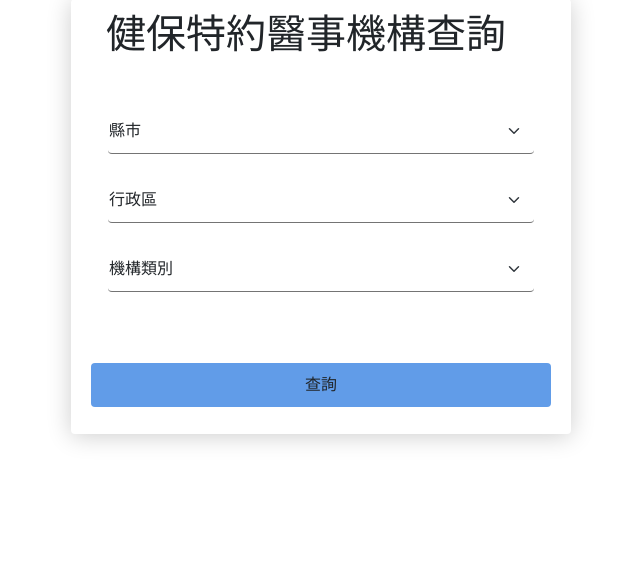
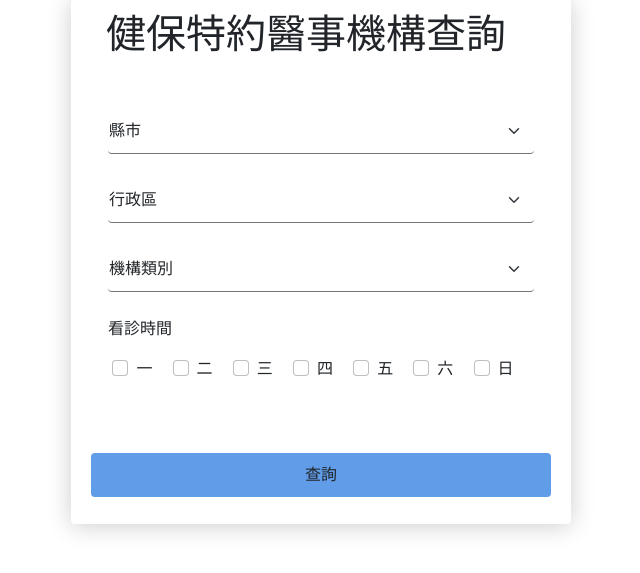
Before and after one commit to scottgood333/db_project, a Flask app: page /search in a window 1280 px wide. Shown: the part 122-695 px from the top of the page, without its empty margins (319-959 px from the left). Run offline with Flask 3, Linux system fonts and the light colour scheme.

Commit message:
Add appointment scheduling and dropdown selection functionality

```diff
--- a/apps/static/options.js
+++ b/apps/static/options.js
@@ -8,107 +8,116 @@ function updateOptions() {
     // departmentSelect.innerHTML = "";
 
     // 根據第一個選項的值，更新第二個選項的選項
-    if (countySelect.value === "基隆市") {
-        // keelung 基隆
-        var content = ["信義區", "安樂區"];
+    if (countySelect.value === "臺北市") {
+        // 臺北市
+        var content = ['中正區', '大同區', '中山區', '萬華區', '信義區', '松山區', '大安區', '南港區', '北投區', '內湖區', '士林區', '文山區'];
+        for (let i = 0; i < content.length; i++) {
+            var option = document.createElement("option");
+            option.value = content[i];
+            option.text = "臺北市" + content[i];
+            districtSelect.add(option);
+        }
+    }else if (countySelect.value === "新北市") {
+        // 新北市
+        var content = ['板橋區', '新莊區', '泰山區', '林口區', '淡水區', '金山區', '八里區', '萬里區', '石門區', '三芝區', '瑞芳區', '汐止區', '平溪區', '貢寮區', '雙溪區', '深坑區', '石碇區', '新店區', '坪林區', '烏來區', '中和區', '永和區', '土城區', '三峽區', '樹林區', '鶯歌區', '三重區', '蘆洲區', '五股區'];
+        for (let i = 0; i < content.length; i++) {
+            var option = document.createElement("option");
+            option.value = content[i];
+            option.text = "新北市" + content[i];
+            districtSelect.add(option);
+        }
+    }else if (countySelect.value === "基隆市") {
+        // 基隆市
+        var content = ['仁愛區', '中正區', '信義區', '中山區', '安樂區', '暖暖區', '七堵區'];
         for (let i = 0; i < content.length; i++) {
             var option = document.createElement("option");
             option.value = content[i];
             option.text = "基隆市" + content[i];
             districtSelect.add(option);
         }
-    } else if (countySelect.value === "新北市") {
-        // newtaipei 新北市
-        var content = ['三峽區', '新店區', '八里區', '汐止區', '泰山區', '新莊區', '中和區', '三重區'];
-        for (let i = 0; i < content.length; i++) {
-            var option = document.createElement("option");
-            option.value = content[i];
-            option.text = "新北市" + content[i];
-            districtSelect.add(option);
-        }
-    } else if (countySelect.value === "臺北市") {
-        // taipei 臺北市
-        var content = ['松山區', '北投區', '信義區', '大同區'];
-        for (let i = 0; i < content.length; i++) {
-            var option = document.createElement("option");
-            option.value = content[i];
-            option.text = "臺北市" + content[i];
-            districtSelect.add(option);
-        }
-    } else if (countySelect.value === "桃園市") {
-        // taoyuan 桃園
-        var content = ['桃園區', '平鎮區', '龍潭區', '中壢區'];
+    }else if (countySelect.value === "桃園市") {
+        // 桃園市
+        var content = ['桃園區', '中壢區', '平鎮區', '八德區', '楊梅區', '蘆竹區', '龜山區', '龍潭區', '大溪區', '大園區', '觀音區', '新屋區', '復興區'];
         for (let i = 0; i < content.length; i++) {
             var option = document.createElement("option");
             option.value = content[i];
             option.text = "桃園市" + content[i];
             districtSelect.add(option);
         }
-    } else if (countySelect.value === "新竹市") {
-        // hsinchu 新竹市
-        var content = ['東區光', '竹北市', '北區金'];
+    }else if (countySelect.value === "新竹縣") {
+        // 新竹縣
+        var content = ['竹北市', '竹東鎮', '新埔鎮', '關西鎮', '峨眉鄉', '寶山鄉', '北埔鄉', '橫山鄉', '芎林鄉', '湖口鄉', '新豐鄉', '尖石鄉', '五峰鄉'];
+        for (let i = 0; i < content.length; i++) {
+            var option = document.createElement("option");
+            option.value = content[i];
+            option.text = "新竹縣" + content[i];
+            districtSelect.add(option);
+        }
+    }else if (countySelect.value === "新竹市") {
+        // 新竹市
+        var content = ['東區', '北區', '香山區'];
         for (let i = 0; i < content.length; i++) {
             var option = document.createElement("option");
             option.value = content[i];
             option.text = "新竹市" + content[i];
             districtSelect.add(option);
         }
-    } else if (countySelect.value === "苗栗縣") {
-        // miaoli 苗栗縣
-        var content = ['頭份市', '苗栗市'];
+    }else if (countySelect.value === "苗栗縣") {
+        // 苗栗縣
+        var content = ['苗栗市', '通霄鎮', '苑裡鎮', '竹南鎮', '頭份鎮', '後龍鎮', '卓蘭鎮', '西湖鄉', '頭屋鄉', '公館鄉', '銅鑼鄉', '三義鄉', '造橋鄉', '三灣鄉', '南庄鄉', '大湖鄉', '獅潭鄉', '泰安鄉'];
         for (let i = 0; i < content.length; i++) {
             var option = document.createElement("option");
             option.value = content[i];
             option.text = "苗栗縣" + content[i];
             districtSelect.add(option);
         }
-    } else if (countySelect.value === "臺中市") {
-        // taichung 臺中市
-        var content = ['太平區', '豐原區', '西屯區', '大甲區', '中區平', '沙鹿區', '西區三', '梧棲區', '潭子區', '南屯區', '大里區'];
+    }else if (countySelect.value === "臺中市") {
+        // 臺中市
+        var content = ['中區', '東區', '南區', '西區', '北區', '北屯區', '西屯區', '南屯區', '太平區', '大里區', '霧峰區', '烏日區', '豐原區', '后里區', '東勢區', '石岡區', '新社區', '和平區', '神岡區', '潭子區', '大雅區', '大肚區', '龍井區', '沙鹿區', '梧棲區', '清水區', '大甲區', '外埔區', '大安區'];
         for (let i = 0; i < content.length; i++) {
             var option = document.createElement("option");
             option.value = content[i];
             option.text = "臺中市" + content[i];
             districtSelect.add(option);
         }
-    } else if (countySelect.value === "彰化縣") {
-        // changhua 彰化縣
-        var content = ['鹿港鎮', '埔心鄉', '彰化市'];
+    }else if (countySelect.value === "南投縣") {
+        // 南投縣
+        var content = ['南投市', '埔里鎮', '草屯鎮', '竹山鎮', '集集鎮', '名間鄉', '鹿谷鄉', '中寮鄉', '魚池鄉', '國姓鄉', '水里鄉', '信義鄉', '仁愛鄉'];
+        for (let i = 0; i < content.length; i++) {
+            var option = document.createElement("option");
+            option.value = content[i];
+            option.text = "南投縣" + content[i];
+            districtSelect.add(option);
+        }
+    }else if (countySelect.value === "彰化縣") {
+        // 彰化縣
+        var content = ['彰化市', '員林鎮', '和美鎮', '鹿港鎮', '溪湖鎮', '二林鎮', '田中鎮', '北斗鎮', '花壇鄉', '芬園鄉', '大村鄉', '永靖鄉', '伸港鄉', '線西鄉', '福興鄉', '秀水鄉', '埔心鄉', '埔鹽鄉', '大城鄉', '芳苑鄉', '竹塘鄉', '社頭鄉', '二水鄉', '田尾鄉', '埤頭鄉', '溪州鄉'];
         for (let i = 0; i < content.length; i++) {
             var option = document.createElement("option");
             option.value = content[i];
             option.text = "彰化縣" + content[i];
             districtSelect.add(option);
         }
-    } else if (countySelect.value === "南投縣") {
-        // nantou 南投縣
-        var content = ['南投市', '草屯鎮', '埔里鎮'];
-        for (let i = 0; i < content.length; i++) {
-            var option = document.createElement("option");
-            option.value = content[i];
-            option.text = "南投縣" + content[i];
-            districtSelect.add(option);
-        }
-    } else if (countySelect.value === "雲林縣") {
-        // yunlin 雲林縣
-        var content = ['北港鎮', '斗六市'];
+    }else if (countySelect.value === "雲林縣") {
+        // 雲林縣
+        var content = ['斗六市', '斗南鎮', '虎尾鎮', '西螺鎮', '土庫鎮', '北港鎮', '莿桐鄉', '林內鄉', '古坑鄉', '大埤鄉', '崙背鄉', '二崙鄉', '麥寮鄉', '臺西鄉', '東勢鄉', '褒忠鄉', '四湖鄉', '口湖鄉', '水林鄉', '元長鄉'];
         for (let i = 0; i < content.length; i++) {
             var option = document.createElement("option");
             option.value = content[i];
             option.text = "雲林縣" + content[i];
             districtSelect.add(option);
         }
-    } else if (countySelect.value === "嘉義縣") {
-        // chiayi_county 嘉義縣
-        var content = ['朴子市', '大林鎮'];
+    }else if (countySelect.value === "嘉義縣") {
+        // 嘉義縣
+        var content = ['太保市', '朴子市', '布袋鎮', '大林鎮', '民雄鄉', '溪口鄉', '新港鄉', '六腳鄉', '東石鄉', '義竹鄉', '鹿草鄉', '水上鄉', '中埔鄉', '竹崎鄉', '梅山鄉', '番路鄉', '大埔鄉', '阿里山鄉'];
         for (let i = 0; i < content.length; i++) {
             var option = document.createElement("option");
             option.value = content[i];
             option.text = "嘉義縣" + content[i];
             districtSelect.add(option);
         }
-    } else if (countySelect.value === "嘉義市") {
-        // chiayi_city 嘉義市
+    }else if (countySelect.value === "嘉義市") {
+        // 嘉義市
         var content = ['東區', '西區'];
         for (let i = 0; i < content.length; i++) {
             var option = document.createElement("option");
@@ -116,49 +125,85 @@ function updateOptions() {
             option.text = "嘉義市" + content[i];
             districtSelect.add(option);
         }
-    } else if (countySelect.value === "臺南市") {
-        // tainan 臺南市
-        var content = ['東區泉', '仁德區', '麻豆區', '東區崇', '安南區', '柳營區', '中西區'];
+    }else if (countySelect.value === "臺南市") {
+        // 臺南市
+        var content = ['中西區', '東區', '南區', '北區', '安平區', '安南區', '永康區', '歸仁區', '新化區', '左鎮區', '玉井區', '楠西區', '南化區', '仁德區', '關廟區', '龍崎區', '官田區', '麻豆區', '佳里區', '西港區', '七股區', '將軍區', '學甲區', '北門區', '新營區', '後壁區', '白河區', '東山區', '六甲區', '下營區', '柳營區', '鹽水區', '善化區', '大內區', '山上區', '新市區', '安定區'];
         for (let i = 0; i < content.length; i++) {
             var option = document.createElement("option");
             option.value = content[i];
             option.text = "臺南市" + content[i];
             districtSelect.add(option);
         }
-    } else if (countySelect.value === "高雄市") {
-        // kaohsiung 高雄市
-        var content = ['燕巢區', '苓雅區', '大寮區', '鼓山區', '前金區', '左營區', '小港區'];
+    }else if (countySelect.value === "高雄市") {
+        // 高雄市
+        var content = ['楠梓區', '左營區', '鼓山區', '三民區', '鹽埕區', '前金區', '新興區', '苓雅區', '前鎮區', '小港區', '旗津區', '鳳山區', '大寮區', '鳥松區', '林園區', '仁武區', '大樹區', '大社區', '岡山區', '路竹區', '橋頭區', '梓官區', '彌陀區', '永安區', '燕巢區', '田寮區', '阿蓮區', '茄萣區', '湖內區', '旗山區', '美濃區', '內門區', '杉林區', '甲仙區', '六龜區', '茂林區', '桃源區', '那瑪夏區'];
         for (let i = 0; i < content.length; i++) {
             var option = document.createElement("option");
             option.value = content[i];
             option.text = "高雄市" + content[i];
             districtSelect.add(option);
         }
-    } else if (countySelect.value === "宜蘭縣") {
-        // yilan 宜蘭縣
-        var content = ['宜蘭市', '羅東鎮'];
+    }else if (countySelect.value === "屏東縣") {
+        // 屏東縣
+        var content = ['屏東市', '潮州鎮', '東港鎮', '恆春鎮', '萬丹鄉', '長治鄉', '麟洛鄉', '九如鄉', '里港鄉', '鹽埔鄉', '高樹鄉', '萬巒鄉', '內埔鄉', '竹田鄉', '新埤鄉', '枋寮鄉', '新園鄉', '崁頂鄉', '林邊鄉', '南州鄉', '佳冬鄉', '琉球鄉', '車城鄉', '滿州鄉', '枋山鄉', '霧台鄉', '瑪家鄉', '泰武鄉', '來義鄉', '春日鄉', '獅子鄉', '牡丹鄉', '三地門鄉'];
+        for (let i = 0; i < content.length; i++) {
+            var option = document.createElement("option");
+            option.value = content[i];
+            option.text = "屏東縣" + content[i];
+            districtSelect.add(option);
+        }
+    }else if (countySelect.value === "宜蘭縣") {
+        // 宜蘭縣
+        var content = ['宜蘭市', '羅東鎮', '蘇澳鎮', '頭城鎮', '礁溪鄉', '壯圍鄉', '員山鄉', '冬山鄉', '五結鄉', '三星鄉', '大同鄉', '南澳鄉'];
         for (let i = 0; i < content.length; i++) {
             var option = document.createElement("option");
             option.value = content[i];
             option.text = "宜蘭縣" + content[i];
             districtSelect.add(option);
         }
-    } else if (countySelect.value === "花蓮市") {
-        // hualien 花蓮市
-        var content = ['花蓮市', '新城鄉'];
+    }else if (countySelect.value === "花蓮縣") {
+        // 花蓮縣
+        var content = ['花蓮市', '鳳林鎮', '玉里鎮', '新城鄉', '吉安鄉', '壽豐鄉', '秀林鄉', '光復鄉', '豐濱鄉', '瑞穗鄉', '萬榮鄉', '富里鄉', '卓溪鄉'];
         for (let i = 0; i < content.length; i++) {
             var option = document.createElement("option");
             option.value = content[i];
-            option.text = "花蓮市" + content[i];
+            option.text = "花蓮縣" + content[i];
             districtSelect.add(option);
         }
-    } else if (countySelect.value === "臺東市") {
-        // taitung 臺東市
-        var content = ['臺東市'];
+    }else if (countySelect.value === "臺東縣") {
+        // 臺東縣
+        var content = ['臺東市', '成功鎮', '關山鎮', '長濱鄉', '海端鄉', '池上鄉', '東河鄉', '鹿野鄉', '延平鄉', '卑南鄉', '金峰鄉', '大武鄉', '達仁鄉', '綠島鄉', '蘭嶼鄉', '太麻里鄉'];
         for (let i = 0; i < content.length; i++) {
             var option = document.createElement("option");
             option.value = content[i];
-            option.text = "臺東市" + content[i];
+            option.text = "臺東縣" + content[i];
+            districtSelect.add(option);
+        }
+    }else if (countySelect.value === "澎湖縣") {
+        // 澎湖縣
+        var content = ['馬公市', '湖西鄉', '白沙鄉', '西嶼鄉', '望安鄉', '七美鄉'];
+        for (let i = 0; i < content.length; i++) {
+            var option = document.createElement("option");
+            option.value = content[i];
+            option.text = "澎湖縣" + content[i];
+            districtSelect.add(option);
+        }
+    }else if (countySelect.value === "金門縣") {
+        // 金門縣
+        var content = ['金城鎮', '金湖鎮', '金沙鎮', '金寧鄉', '烈嶼鄉', '烏坵鄉'];
+        for (let i = 0; i < content.length; i++) {
+            var option = document.createElement("option");
+            option.value = content[i];
+            option.text = "金門縣" + content[i];
+            districtSelect.add(option);
+        }
+    }else if (countySelect.value === "連江縣") {
+        // 連江縣
+        var content = ['南竿鄉', '北竿鄉', '莒光鄉', '東引鄉'];
+        for (let i = 0; i < content.length; i++) {
+            var option = document.createElement("option");
+            option.value = content[i];
+            option.text = "連江縣" + content[i];
             districtSelect.add(option);
         }
     }
--- a/apps/static/search.css
+++ b/apps/static/search.css
@@ -60,3 +60,7 @@
     border: 0;
     background-color: #619ce8;
   }
+
+  p {
+    text-align: left;
+  }
--- a/apps/templates/search.html
+++ b/apps/templates/search.html
@@ -74,8 +74,43 @@
                 <div class="select-field">
                     <select class="form-select" id="type">
                         <option value="">機構類別</option>
-                        <option value="regional">區域醫院</option>
+                        <option value="district">區域醫院</option>
+                        <option value="regional">地區醫院</option>
+                        <option value="center">醫學中心</option>
+                        <option value="clinic">診所</option>
+                        <option value="pharmacy">藥局</option>
                     </select>
+                </div>
+                <div class="select-field">
+                    <p>看診時間</p>
+                    <div class="form-check form-check-inline">
+                        <input class="form-check-input" type="checkbox" id="mon">
+                        <label class="form-check-label" for="mon">一</label>
+                      </div>
+                      <div class="form-check form-check-inline">
+                        <input class="form-check-input" type="checkbox" id="tue">
+                        <label class="form-check-label" for="tue">二</label>
+                      </div>
+                      <div class="form-check form-check-inline">
+                        <input class="form-check-input" type="checkbox" id="wed">
+                        <label class="form-check-label" for="wed">三</label>
+                      </div>
+                      <div class="form-check form-check-inline">
+                        <input class="form-check-input" type="checkbox" id="thr">
+                        <label class="form-check-label" for="thr">四</label>
+                      </div>
+                      <div class="form-check form-check-inline">
+                        <input class="form-check-input" type="checkbox" id="fri">
+                        <label class="form-check-label" for="fri">五</label>
+                      </div>
+                      <div class="form-check form-check-inline">
+                        <input class="form-check-input" type="checkbox" id="sat">
+                        <label class="form-check-label" for="sat">六</label>
+                      </div>
+                      <div class="form-check form-check-inline">
+                        <input class="form-check-input" type="checkbox" id="sun">
+                        <label class="form-check-label" for="sun">日</label>
+                      </div>
                 </div>
             </div>
             <div class="action">
```
Also changed, not shown: apps/data/tool2.py (added, +88 -0 lines).
